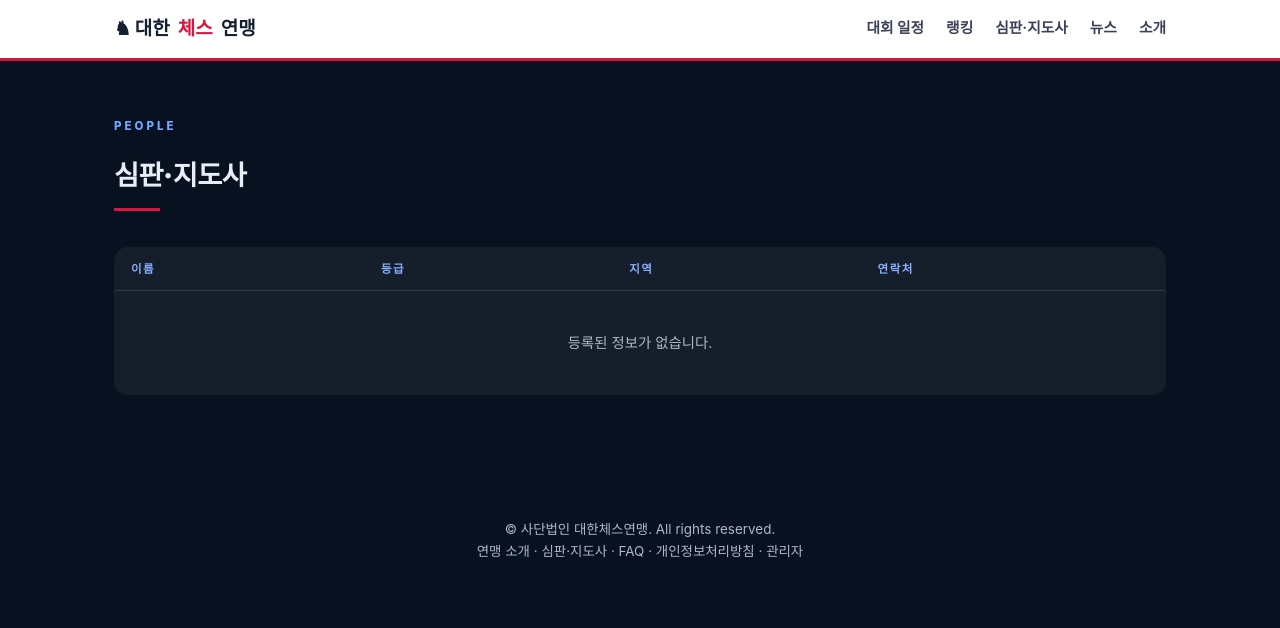
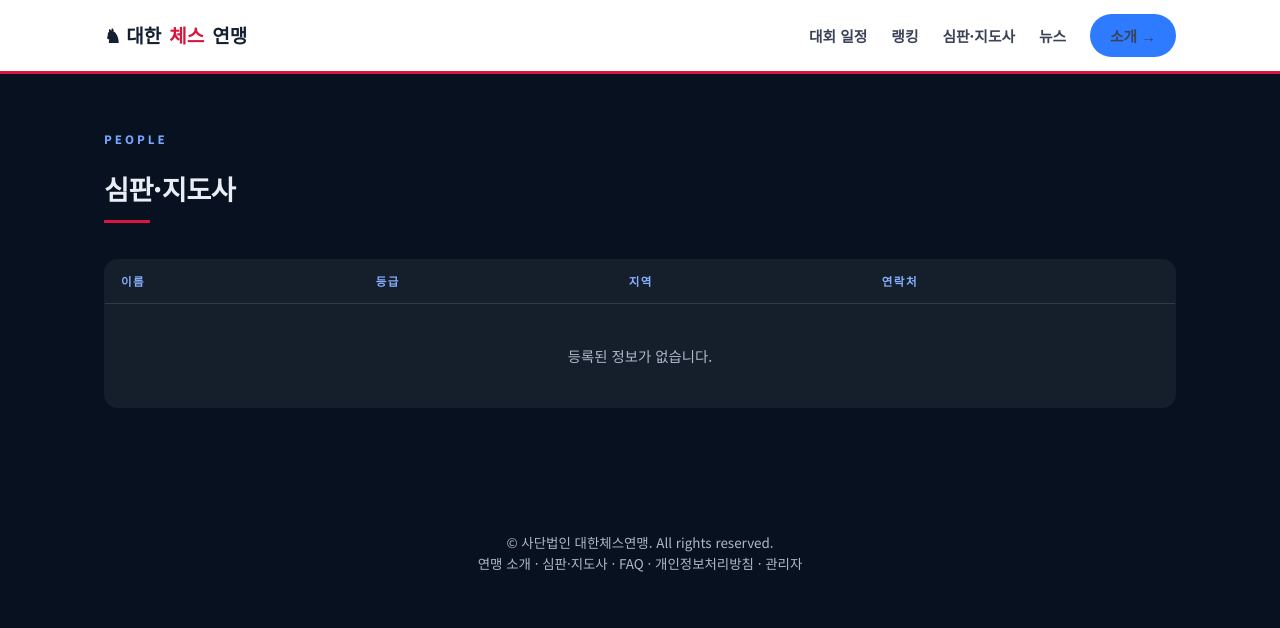
Before and after one commit to etkfkds2-afk/chess-homepage, a website: page referees.html in a window 1280 px wide. Drawn offline with Linux system fonts and the light colour scheme.

Commit message:
Fix font/nav inconsistency across sub-pages: missing Google Fonts caused jarring font swap on navigation

```diff
--- a/referees.html
+++ b/referees.html
@@ -4,19 +4,24 @@
 <meta charset="UTF-8">
 <meta name="viewport" content="width=device-width,initial-scale=1">
 <title>심판·지도사 · 대한체스연맹</title>
+<link rel="preconnect" href="https://fonts.googleapis.com">
+<link rel="preconnect" href="https://fonts.gstatic.com" crossorigin>
+<link href="https://fonts.googleapis.com/css2?family=Barlow:wght@400;500;600;700;800&family=Noto+Sans+KR:wght@400;500;600;700;800&display=swap" rel="stylesheet">
 <style>
 :root{--ink:#07111f;--line:rgba(255,255,255,.12);--red:#d9153f;--blue:#2f7bff;--text:#e9edf5;--muted:#aeb8c8}
 *{box-sizing:border-box}
-body{margin:0;background:var(--ink);color:var(--text);font-family:-apple-system,BlinkMacSystemFont,'Segoe UI','Malgun Gothic',"Noto Sans KR",sans-serif;line-height:1.6}
+body{margin:0;background:var(--ink);color:var(--text);font-family:"Noto Sans KR",-apple-system,BlinkMacSystemFont,'Segoe UI',sans-serif;line-height:1.6}
 .topbar{background:#fff;position:sticky;top:0;z-index:40;border-bottom:3px solid var(--red)}
-.topbar-in{max-width:1100px;margin:0 auto;padding:14px 24px;display:flex;align-items:center;justify-content:space-between}
+.topbar-in{max-width:1120px;margin:0 auto;padding:14px 24px;display:flex;align-items:center;justify-content:space-between}
 .kcf-logo{font-weight:900;font-size:19px;color:#142032;text-decoration:none;display:flex;align-items:center;gap:8px}
 .kcf-logo span{color:var(--red)}
-.topnav{display:flex;align-items:center}
-.topnav a{color:#3a4256;text-decoration:none;margin-left:22px;font-size:.92rem;font-weight:700}
+.topnav{display:flex;align-items:center;gap:24px}
+.topnav a{color:#3a4256;text-decoration:none;font-size:.92rem;font-weight:700}
 .topnav a:hover{color:var(--blue)}
+.button{display:inline-flex;align-items:center;gap:8px;border:0;border-radius:999px;padding:11px 20px;background:var(--blue);color:#fff;font:700 15px "Noto Sans KR",sans-serif;text-decoration:none;cursor:pointer;transition:transform .2s,opacity .2s}
+.button:hover{transform:translateY(-2px);opacity:.92}
 @media(max-width:780px){.topnav{display:none}}
-main{max-width:1100px;margin:0 auto;padding:56px 24px 90px}
+main{max-width:1120px;margin:0 auto;padding:56px 24px 90px}
 .eyebrow{display:block;font-size:.72rem;font-weight:800;letter-spacing:3px;color:#77a5ff;margin-bottom:6px}
 h1{font-size:1.7rem;font-weight:900;letter-spacing:-.5px;margin-bottom:36px}
 h1::after{content:"";display:block;width:46px;height:3px;background:var(--red);margin-top:10px}
@@ -37,7 +42,7 @@ footer a{color:var(--muted);text-decoration:none}
       <a href="/#ranking">랭킹</a>
       <a href="/referees.html">심판·지도사</a>
       <a href="/#notices">뉴스</a>
-      <a href="/about.html">소개</a>
+      <a class="button" href="/about.html">소개 →</a>
     </nav>
   </div>
 </div>
```
Also changed, not shown: about.html (+10 -5 lines), faq.html (+10 -5 lines), login.html (+4 -1 lines), privacy.html (+4 -1 lines).
